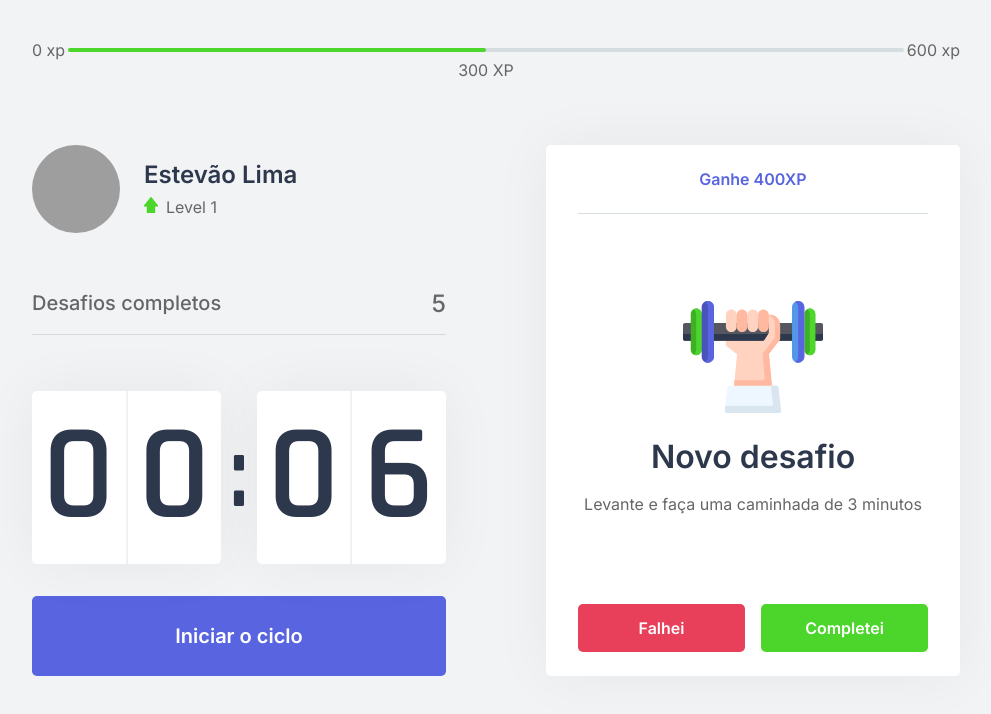
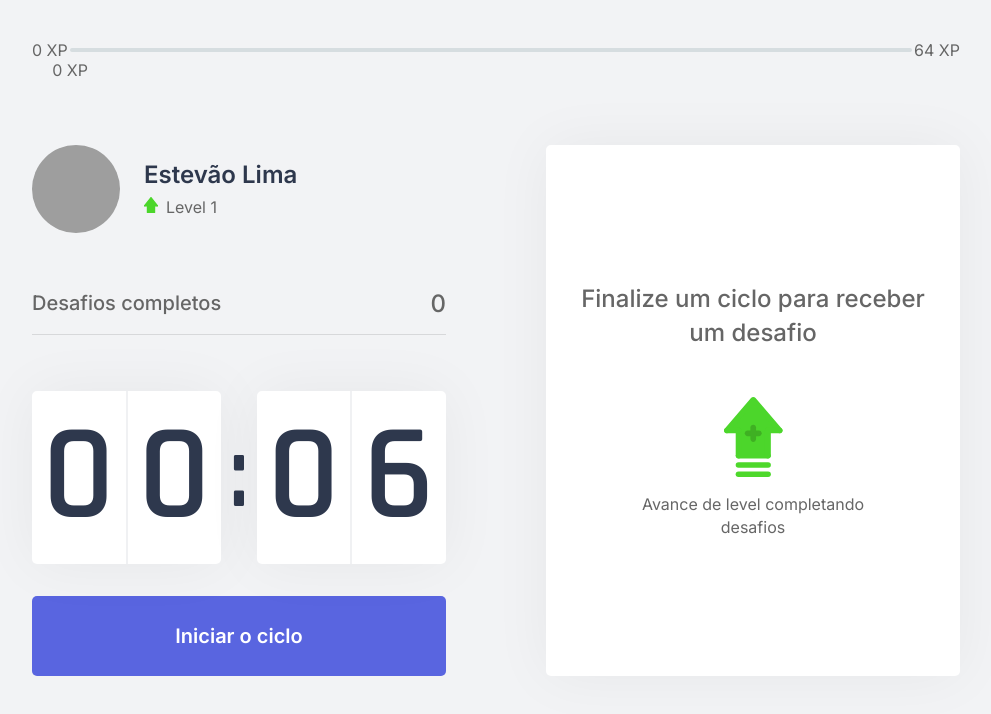
Before and after one commit to estevao-lima/move.it, a Next.js app: page / in a window 1280 px wide. Shown: the top 714 px of the page, without its empty margins (144-1135 px from the left). Built offline with nearby package versions, Linux system fonts and the light colour scheme; grey boxes are pictures that could not be loaded.

Commit message:
fixed both completed and failed buttons notifications added sound for notification added

```diff
--- /dev/null
+++ b/challenges.json
@@ -0,0 +1,62 @@
+[
+  {
+    "type": "body",
+    "description": "Estique um de seus braços com a palma da mão virada para frente e puxe os dedos para cima por 10 segundos por mão.",
+    "amount": 80
+  },
+  {
+    "type": "body",
+    "description": "Estique seu braço contra o peito e puxe-o utilizando o outro braço por 10 segundos por braço.",
+    "amount": 60
+  },
+  {
+    "type": "body",
+    "description": "Puxe seu pescoço com a ajuda da mão para a direita e para a esquerda, permanecendo na posição por alguns segundos.",
+    "amount": 70
+  },
+  {
+    "type": "body",
+    "description": "Com as duas mãos na parte de trás da cabeça, leve-a para baixo, alongando a parte de trás da região.",
+    "amount": 60
+  },
+  {
+    "type": "body",
+    "description": "Cruze as pernas e desça com as mãos esticadas em direção ao chão. Repita o movimento com a outra perna na frente.",
+    "amount": 100
+  },
+  {
+    "type": "body",
+    "description": "Sentado, abra as pernas e tente encostar as palmas das mãos no chão, repita 3 vezes por 5 segundos.",
+    "amount": 80
+  },
+  {
+    "type": "body",
+    "description": "Puxe o joelho de encontro ao peito e segure, troque de perna após 10 segundos.",
+    "amount": 50
+  },
+  {
+    "type": "body",
+    "description": "Sentado, cruze uma perna e incline seu tronco à frente, troque de perna após 10 segundos.",
+    "amount": 80
+  },
+  {
+    "type": "eye",
+    "description": "Sentado, feche os olhos e cubra-os com as palmas da mão durante 2 minutos, depois abra normalmente.",
+    "amount": 90
+  },
+  {
+    "type": "eye",
+    "description": "Em algum ambiente aberto, olhe o mais longe que puder em quatro direções por 3s, mexa apenas os olhos. Repita 3 vezes.",
+    "amount": 140
+  },
+  {
+    "type": "eye",
+    "description": "Usando os polegares, massage a área abaixo das sobrancelhas em movimentos circulares por 15 segundos.",
+    "amount": 70
+  },
+  {
+    "type": "body",
+    "description": "Em pé, gire a cintura o máximo que puder para a esquerda, segure por cinco segundos. Repita para a direita.",
+    "amount": 90
+  }
+]
--- a/src/components/ChallengeBox.tsx
+++ b/src/components/ChallengeBox.tsx
@@ -1,30 +1,49 @@
 import { useContext } from 'react';
 import { ChallengesContext } from '../contexts/ChallengesContext';
+import { CountdownContext } from '../contexts/CountdownContext';
 import styles from '../styles/components/ChallengeBox.module.css'
 
 export function ChallengeBox(){
-    const hasActiveChallenge = true;
 
-    const contextData = useContext(ChallengesContext);
+    const { activeChallenge, resetChallenge, completeChallenge} = useContext(ChallengesContext);
+    const { resetCountdown } = useContext(CountdownContext);
 
-    console.log(contextData)
+    function handleChallengeSucceeded() {
+        completeChallenge();
+        resetCountdown();
+    }
+
+    function handleChallengeFailed() {
+        resetChallenge();
+        resetCountdown();
+    }
 
     return(
         <div className={styles.challengeBoxContainer}>
-            {hasActiveChallenge ? (
+            {activeChallenge ? (
                 <div className={styles.challengeActive}>
-                    <header>Ganhe 400XP</header>
+                    <header>Ganhe {activeChallenge.amount} XP</header>
 
                     <main>
                         <img src="icons/body.svg" alt=""/>
                         <strong>Novo desafio</strong>
-                        <p>Levante e faça uma caminhada de 3 minutos</p>
+                        <p>{activeChallenge.description}</p>
                     </main>
 
                     <footer>
 
-                        <button type="button" className={styles.challengeFailedButton}>Falhei</button>
-                        <button type="button" className={styles.challengeSucceededButton}>Completei</button>
+                        <button type="button"
+                        className={styles.challengeFailedButton}
+                        onClick={handleChallengeFailed}
+                        >
+                            Falhei</button>
+
+                        <button type="button"
+                        className={styles.challengeSucceededButton}
+                        onClick={handleChallengeSucceeded}
+                        >
+                            Completei
+                            </button>
 
                     </footer>
                 </div>
--- a/src/components/CompletedChallenges.tsx
+++ b/src/components/CompletedChallenges.tsx
@@ -1,10 +1,14 @@
+import { useContext } from 'react';
+import { ChallengesContext } from '../contexts/ChallengesContext';
 import styles from '../styles/components/CompletedChallenges.module.css'
 
 export function CompletedChallenges(){
+const { challengesCompleted } = useContext(ChallengesContext);
+
     return(
         <div className={styles.completedChallengesContainer}>
             <span>Desafios completos</span>
-            <span>5</span>
+            <span>{ challengesCompleted }</span>
         </div>
     );
 }
--- a/src/components/ExperienceBar.tsx
+++ b/src/components/ExperienceBar.tsx
@@ -1,25 +1,32 @@
+import { useContext } from 'react';
+import { ChallengesContext } from '../contexts/ChallengesContext';
 import styles from '../styles/components/ExperienceBar.module.css'
 
 export function ExperienceBar(){
+
+    const { currentExperience, experienceToNextLevel }  = useContext(ChallengesContext);
+
+    const percentToNextLevel = Math.round(currentExperience * 100) / experienceToNextLevel;
+
     return(
 
         <header className={styles.experienceBar}>
 
-            <span>0 xp</span>
+            <span>0 XP</span>
 
             <div>
 
-                <div style={{ width: '50%'}}/>
+                <div style={{ width: `${percentToNextLevel}%`} }/>
 
 
-                <span className={styles.currentExperience} style={{ left: '50%' }}>
-                    300 XP
+                <span className={styles.currentExperience} style={{ left: `${percentToNextLevel}%` }}>
+                    {currentExperience} XP
                 </span>
 
 
             </div>
 
-            <span>600 xp </span>
+            <span>{ experienceToNextLevel } XP</span>
 
         </header>
 
--- a/src/components/Profile.tsx
+++ b/src/components/Profile.tsx
@@ -1,5 +1,10 @@
+import { useContext } from 'react';
+import { ChallengesContext } from '../contexts/ChallengesContext';
 import styles from '../styles/components/Profile.module.css'
 export function Profile(){
+
+    const { level } = useContext(ChallengesContext);
+
     return(
 
         <div className={styles.profileContainer}>
@@ -13,7 +18,7 @@
 
                 <p>
                     <img src="icons/level.svg" alt="level"/>
-                    Level 1
+                    Level { level }
                 </p>
 
             </div>
--- a/src/contexts/ChallengesContext.tsx
+++ b/src/contexts/ChallengesContext.tsx
@@ -1,7 +1,13 @@
-import { createContext, ReactNode, useState } from 'react'
-
+import { createContext, ReactNode, useEffect, useState } from 'react'
+import challenges from '../../challenges.json'
 interface ChallengesProviderProps {
     children: ReactNode
+}
+
+interface Challenge{
+    type: 'body' | 'eye'
+    description: string;
+    amount: number;
 }
 
 interface challengeContextData{
@@ -10,6 +16,10 @@
     challengesCompleted: number;
     levelUp(): void;
     startNewChallenge(): void;
+    activeChallenge: Challenge;
+    resetChallenge(): void;
+    experienceToNextLevel: number;
+    completeChallenge(): void;
 }
 
 export const ChallengesContext = createContext({} as challengeContextData)
@@ -17,8 +27,16 @@
 export function ChallengesProvider({ children }: ChallengesProviderProps) {
 
     const [level, setLevel] = useState(1);
-    const [currentExperience, setCurrentExperience] = useState(1);
-    const [challengesCompleted, setChallengesCompleted] =useState(1);
+    const [currentExperience, setCurrentExperience] = useState(0);
+    const [challengesCompleted, setChallengesCompleted] =useState(0);
+
+    const [activeChallenge, setActiveChallenge] = useState(null);
+
+    const experienceToNextLevel = Math.pow((level + 1) * 4, 2)
+
+    useEffect(() => {
+        Notification.requestPermission();
+    }, [] )
 
     function levelUp(){
 
@@ -26,7 +44,41 @@
     }
 
     function startNewChallenge(){
-        console.log('New Challenge')
+        const randomChallengeIndex = Math.floor(Math.random() * challenges.length)
+        const challenge = challenges[randomChallengeIndex];
+        setActiveChallenge(challenge);
+
+
+        new Audio('/notification.mp3').play
+
+        if (Notification.permission === 'granted'){
+            new Notification('Novo Desafio 🚀', {
+                body: `Valendo ${challenge.amount}xp!`
+            })
+        }
+    }
+
+    function resetChallenge(){
+        setActiveChallenge(null);
+    }
+
+    function completeChallenge(){
+        if(!activeChallenge){
+            return;
+        }
+
+        const { amount } = activeChallenge;
+
+        let finalExperience = currentExperience + amount;
+
+        if(finalExperience >= experienceToNextLevel){
+            finalExperience = finalExperience - experienceToNextLevel
+            levelUp();
+        }
+
+        setCurrentExperience(finalExperience);
+        setActiveChallenge(null);
+        setChallengesCompleted(challengesCompleted + 1);
     }
 
     return(
@@ -36,7 +88,11 @@
             currentExperience,
             challengesCompleted,
             levelUp,
-            startNewChallenge}}
+            startNewChallenge,
+            activeChallenge,
+            resetChallenge,
+            experienceToNextLevel,
+            completeChallenge}}
 
         >
 
--- /dev/null
+++ b/src/contexts/CountdownContext.tsx
@@ -0,0 +1,71 @@
+import { createContext, ReactNode, useContext, useEffect, useState } from 'react';
+import { ChallengesContext } from './ChallengesContext';
+
+interface CountdownContextData{
+
+    minutes: number;
+    seconds: number;
+    hasFinished: boolean
+    IsActive: boolean
+    startCountdown(): void
+    resetCountdown(): void
+
+}
+
+interface CountdownProviderProps{
+    children: ReactNode;
+}
+
+export const CountdownContext = createContext({} as CountdownContextData)
+
+let countdownTimeout: NodeJS.Timeout;
+
+export function CountdownProvider({ children }: CountdownProviderProps){
+
+    const { startNewChallenge } = useContext(ChallengesContext);
+
+    const [time, setTime] = useState(0.1 * 60);
+    const [IsActive, setIsActive] = useState(false);
+    const [hasFinished, setHasFinished] = useState(false);
+
+    const minutes = Math.floor(time / 60);
+    const seconds = (time % 60);
+
+    function startCountdown(){
+        setIsActive(true);
+    }
+
+    function resetCountdown(){
+        clearTimeout(countdownTimeout);
+        setIsActive(false);
+        setTime(0.1 * 60)
+        setHasFinished(false);
+    }
+
+    useEffect(() => {
+        if(IsActive && time > 0){
+            countdownTimeout = setTimeout(() => {
+                setTime(time - 1);
+            }, 1000)
+        }   else if(IsActive && time == 0){
+            setHasFinished(true);
+            setIsActive(false);
+            startNewChallenge();
+        }
+
+    }, [IsActive, time])
+
+
+    return(
+        <CountdownContext.Provider value={{
+            minutes,
+            seconds,
+            hasFinished,
+            IsActive,
+            startCountdown,
+            resetCountdown
+        }}>
+            {children}
+        </CountdownContext.Provider>
+    )
+}
--- a/src/pages/_app.tsx
+++ b/src/pages/_app.tsx
@@ -2,13 +2,16 @@
 
 import { ChallengesProvider } from '../contexts/ChallengesContext'
 import { useState } from 'react'
+
 
 function MyApp({ Component, pageProps }) {
 
 
   return (
       <ChallengesProvider>
+
         <Component {...pageProps} />
+
       </ChallengesProvider>
 
   )
--- a/src/pages/index.tsx
+++ b/src/pages/index.tsx
@@ -7,6 +7,7 @@
 import { Countdown } from '../components/Countdown'
 import { ExperienceBar } from '../components/ExperienceBar'
 import { Profile } from '../components/Profile'
+import { CountdownProvider } from '../contexts/CountdownContext'
 
 import styles from '../styles/pages/Home.module.css'
 
@@ -23,6 +24,8 @@
 
       <ExperienceBar />
 
+
+    <CountdownProvider>
       <section>
 
         <div>
@@ -32,13 +35,14 @@
         </div>
 
 
+
         <div>
             <ChallengeBox />
         </div>
 
 
       </section>
-
+    </CountdownProvider>
   </div>
   )
 }
```
Also changed, not shown: src/components/Countdown.tsx (+10 -32 lines). Lines whose indentation alone changed are shown as unchanged.
